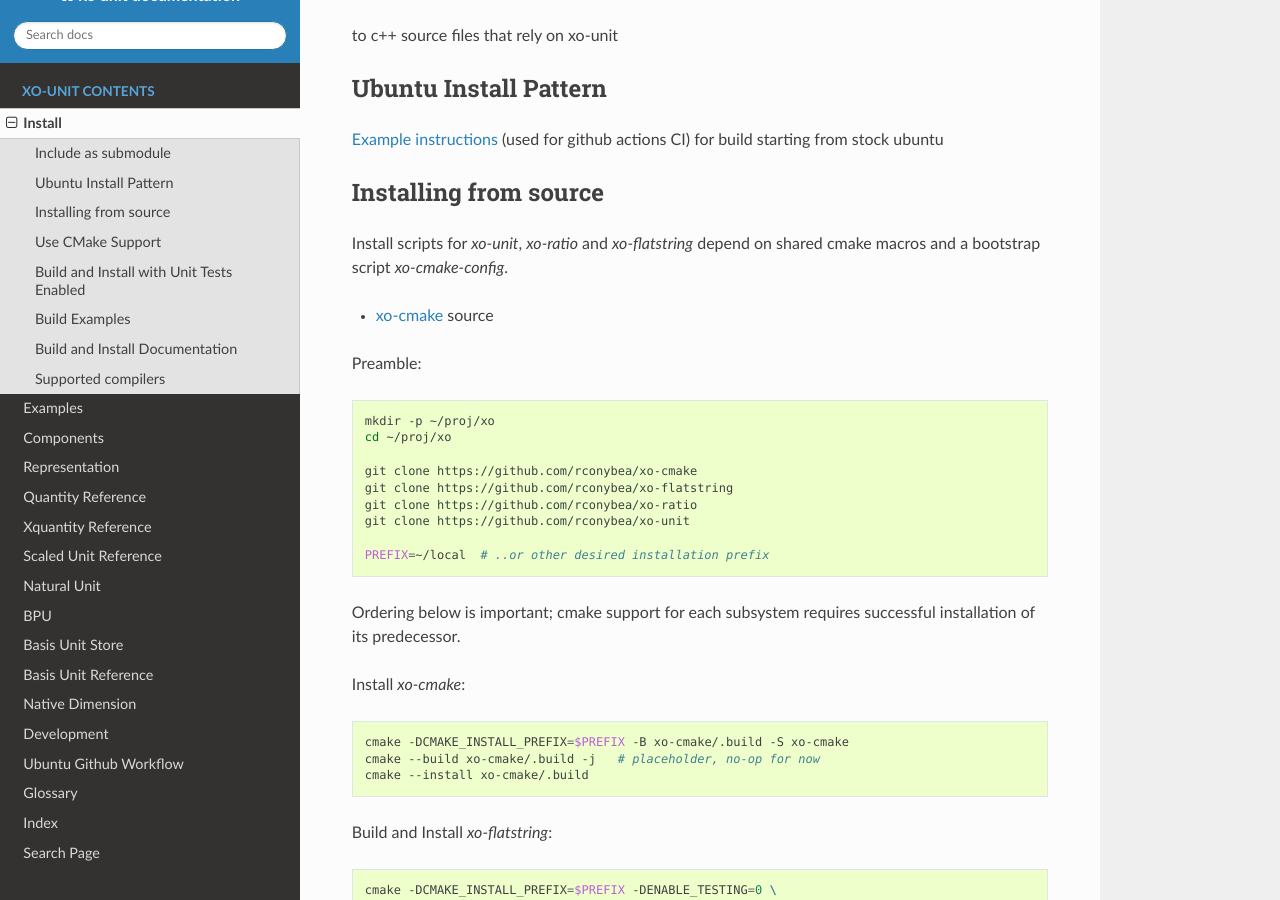
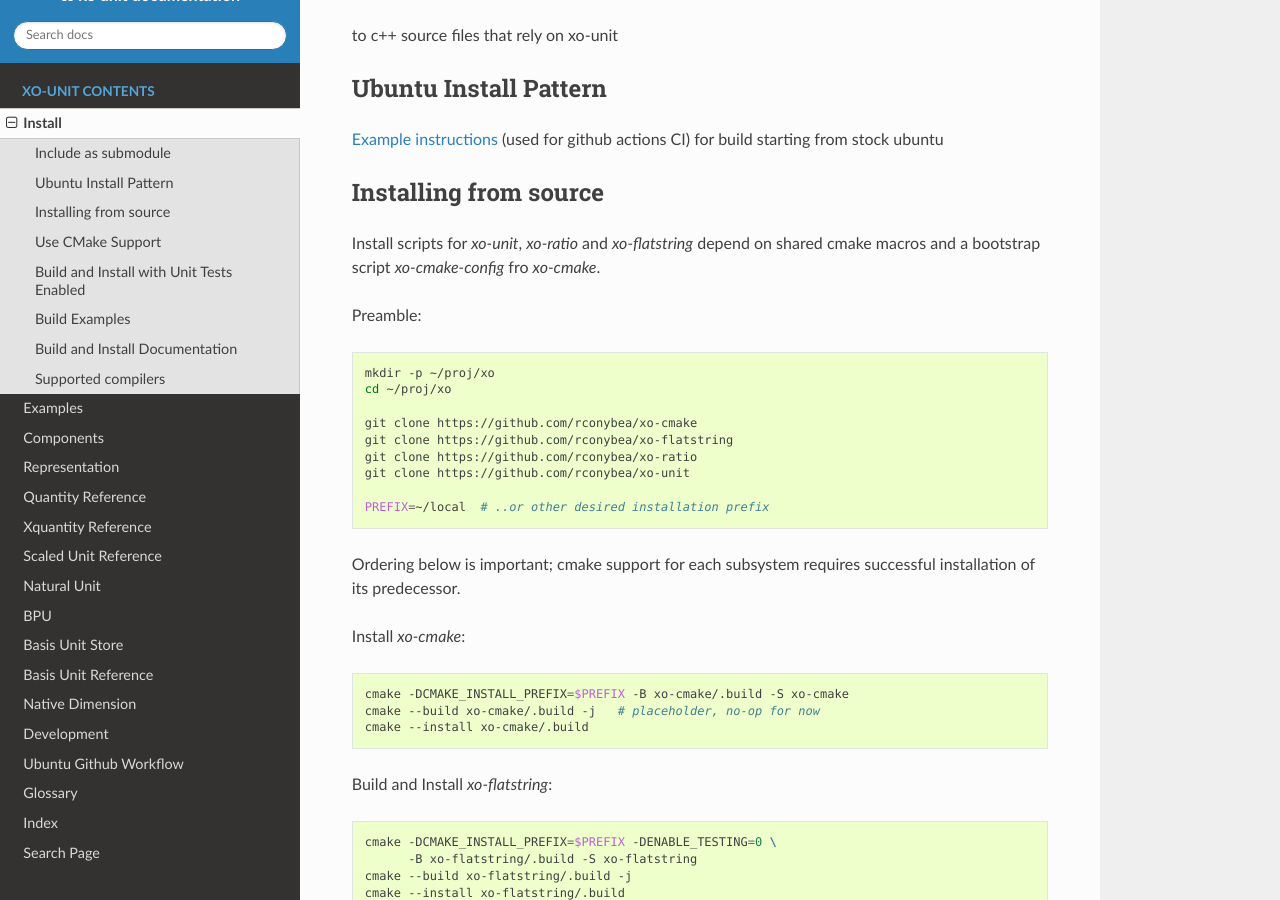
Before and after one commit to Rconybea/xo-umbrella2, a Sphinx documentation site: the page built from docs/install.rst, in a window 1280 px wide and 900 px high, scrolled down 1071 px. Built offline with Sphinx 7.4.7 and the Read the Docs theme 2.0.0, drawn with Linux system fonts in a browser that asks for light colours.

```diff
--- a/docs/install.rst
+++ b/docs/install.rst
@@ -65,11 +65,7 @@
 ----------------------
 
 Install scripts for `xo-unit`, `xo-ratio` and `xo-flatstring` depend on shared cmake macros
-and a bootstrap script `xo-cmake-config`.
-
-* `xo-cmake`_ source
-
-.. _xo-cmake: https://github.com/rconybea/xo-cmake
+and a bootstrap script `xo-cmake-config` fro `xo-cmake`.
 
 Preamble:
 
```
Also changed, not shown: 2 other files.
